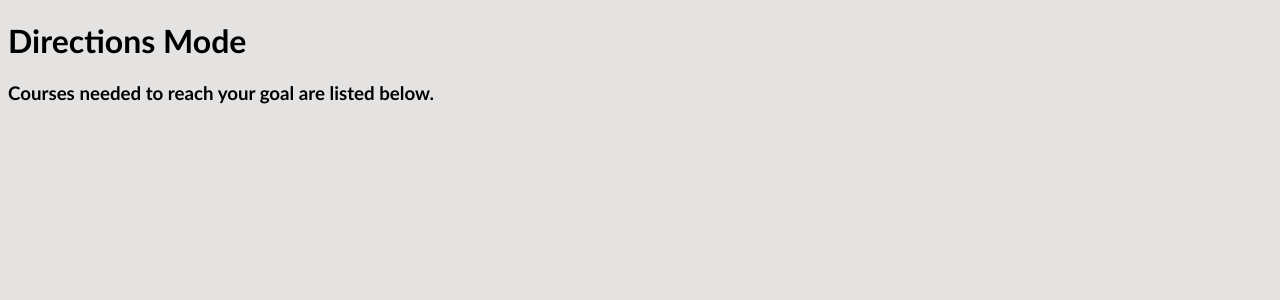
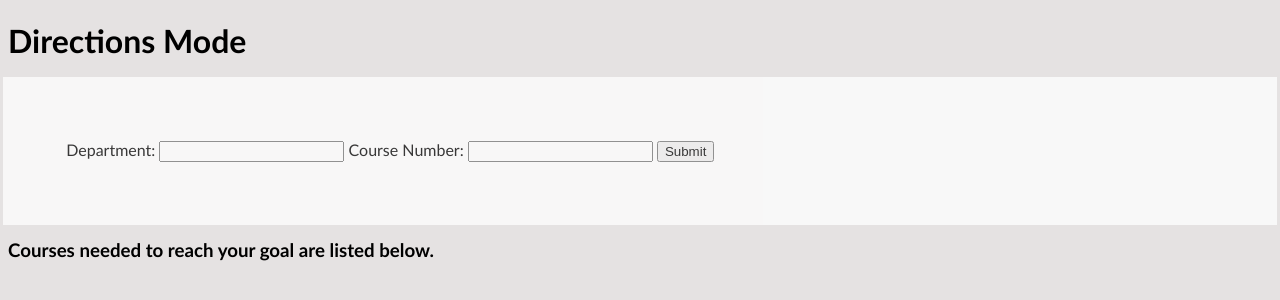
Before and after one commit to kca169/CourseMapper, a Django app: page /sfu_academic_api_parser/ in a window 1280 px wide. Shown: the top 300 px of the page. Run offline with Django 3.2, Linux system fonts and the light colour scheme; data that the repository does not hold is empty.

Commit message:
incomplete

```diff
--- /dev/null
+++ b/sfu_academic_api_parser/forms.py
@@ -0,0 +1,5 @@
+from django import forms
+
+class CourseForm(forms.Form):
+    department = forms.CharField(max_length=100)
+    course_number = forms.CharField(max_length=100)
--- a/sfu_academic_api_parser/templates/sfu_academic_api_parser/directions.html
+++ b/sfu_academic_api_parser/templates/sfu_academic_api_parser/directions.html
@@ -5,6 +5,15 @@
 {% block content %}
 
 <h1>Directions Mode</h1>
+<form action="/" method="post">
+    {% csrf_token %}
+    <label for="department">Department: </label>
+    <input id="department" type="text" name="department" maxlength="100" required>
+
+    <label for="course_number">Course Number: </label>
+    <input id="course_number" type="text" name="course_number" maxlength="100" required>
+    <input type="submit" value="Submit">
+</form>
 <h3>Courses needed to reach your goal are listed below.</h3>
 {{courses.prerequisites}}
  <ul>
--- a/sfu_academic_api_parser/views.py
+++ b/sfu_academic_api_parser/views.py
@@ -6,8 +6,11 @@ import requests
 
 #This function GET's from the provided url, turns the resuld into JSON then loads and renders directions.html
 def prereqs(request):
-    response = requests.get('http://www.sfu.ca/bin/wcm/academic-calendar?2020/spring/courses/cmpt/307')
-    courses = response.json()
+    dep = 'cmpt'
+    num = '300'
+    url = 'http://www.sfu.ca/bin/wcm/academic-calendar?2020/spring/courses/' + dep + '/' + num
+    url = requests.get(url)
+    courses = url.json()
     template = loader.get_template('sfu_academic_api_parser/directions.html')
     context = {'courses':courses,}
     return HttpResponse(template.render(context,request))
```
Also changed, not shown: db.sqlite3, 3 other files.
